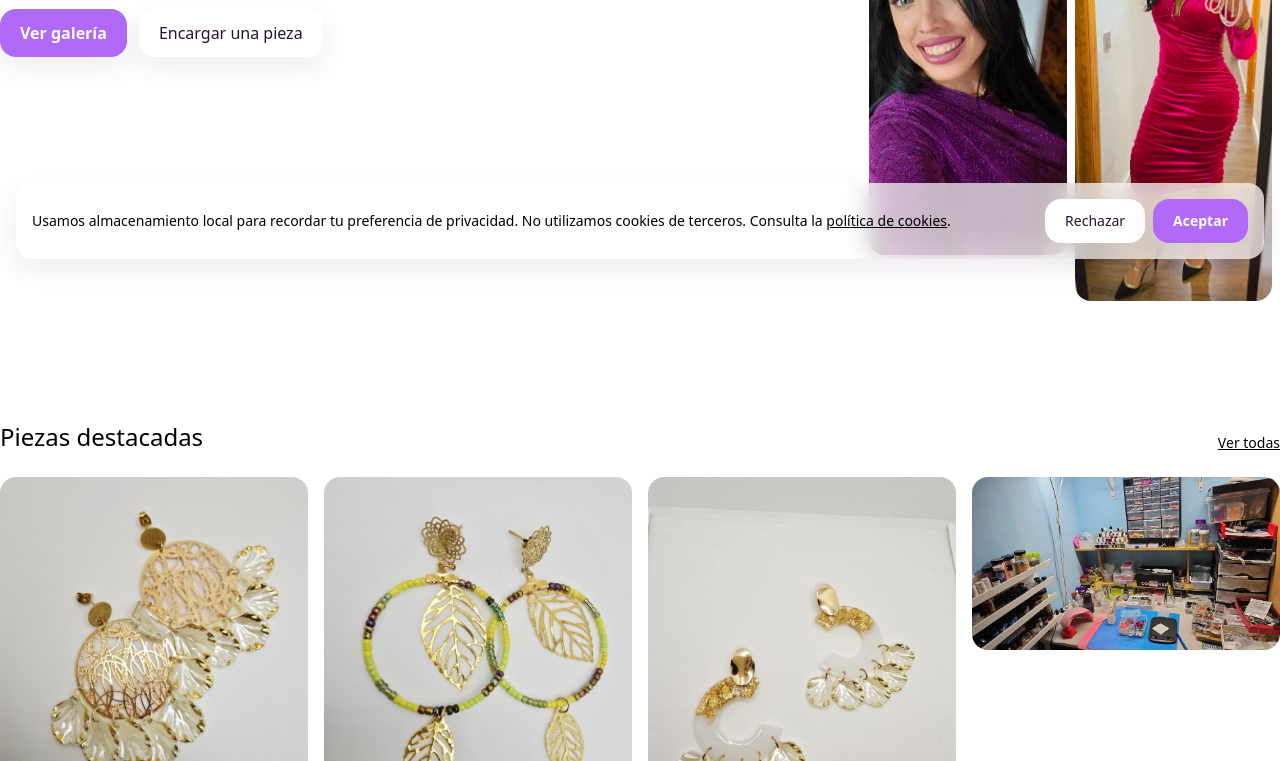
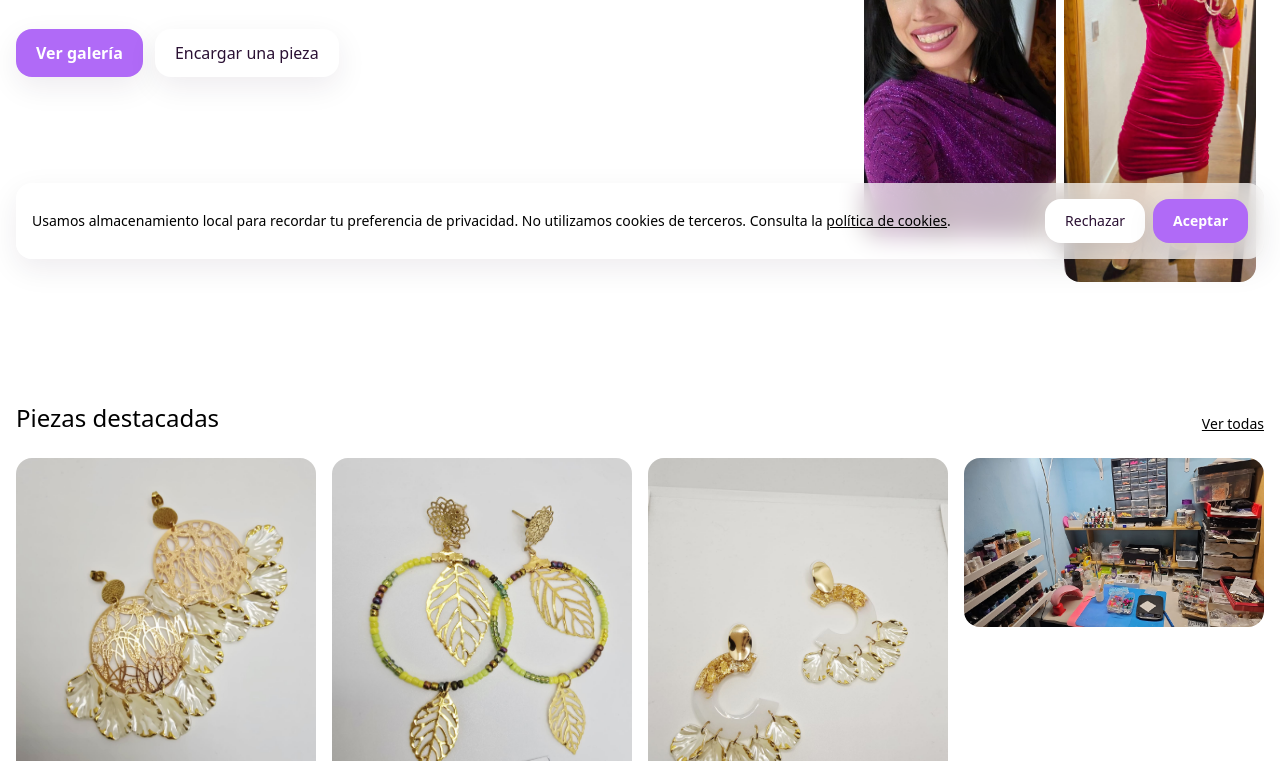
Before and after one commit to andreypwebgit/lireart-web, a website: page index.html in a window 1280 px wide. Shown: the part 525-1286 px from the top of the page. Drawn offline with Linux system fonts and the light colour scheme.

Commit message:
Fix: container fallback CSS + layout centrado

```diff
--- a/_source/input.css
+++ b/_source/input.css
@@ -8,6 +8,12 @@
     --brand-light:  #fff6fb;
     --brand-pink:   #ec6bd9;
     --brand-purple: #b06af7;
+  }
+  /* Fallback container para Tailwind v4 */
+  .container {
+    width: min(1200px, 100%);
+    margin-inline: auto;
+    padding-inline: 1rem;
   }
 }
 
```
Also changed, not shown: assets/css/style.css.
